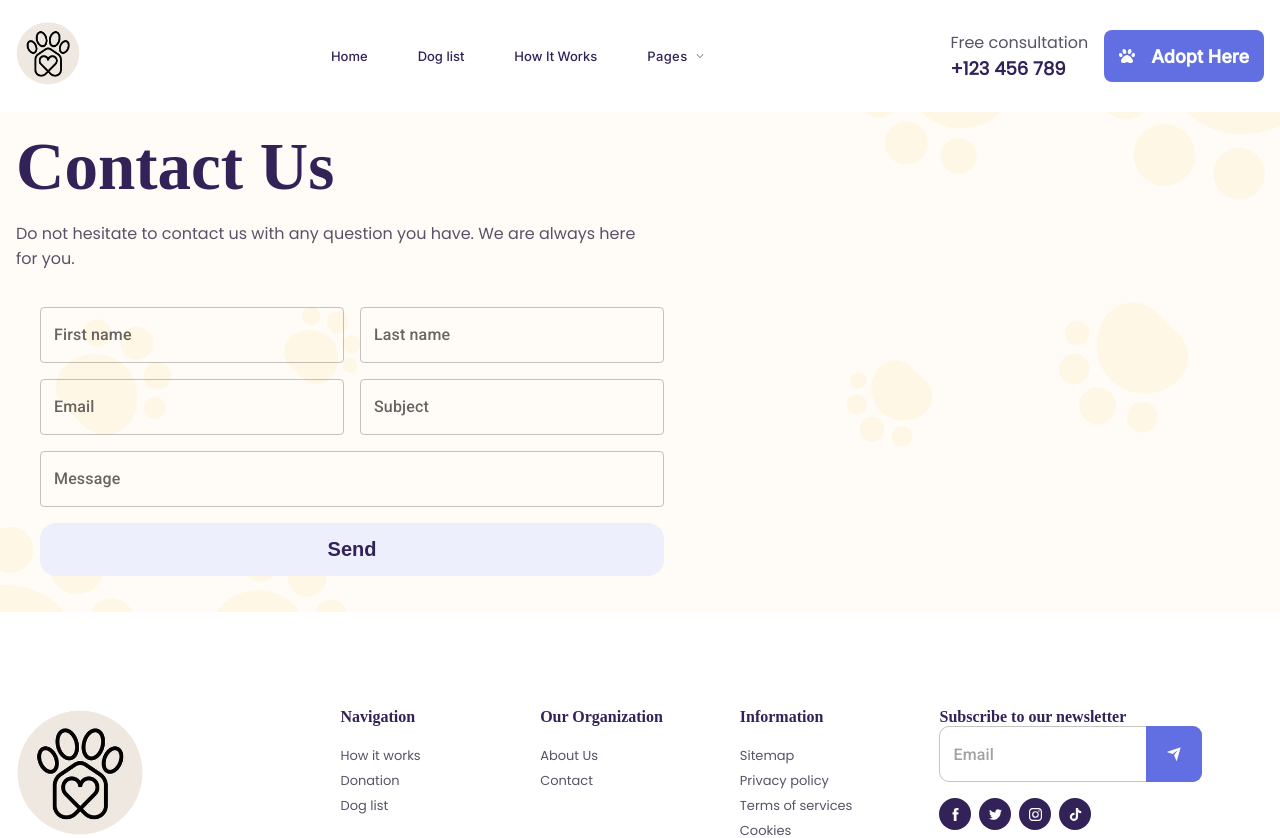
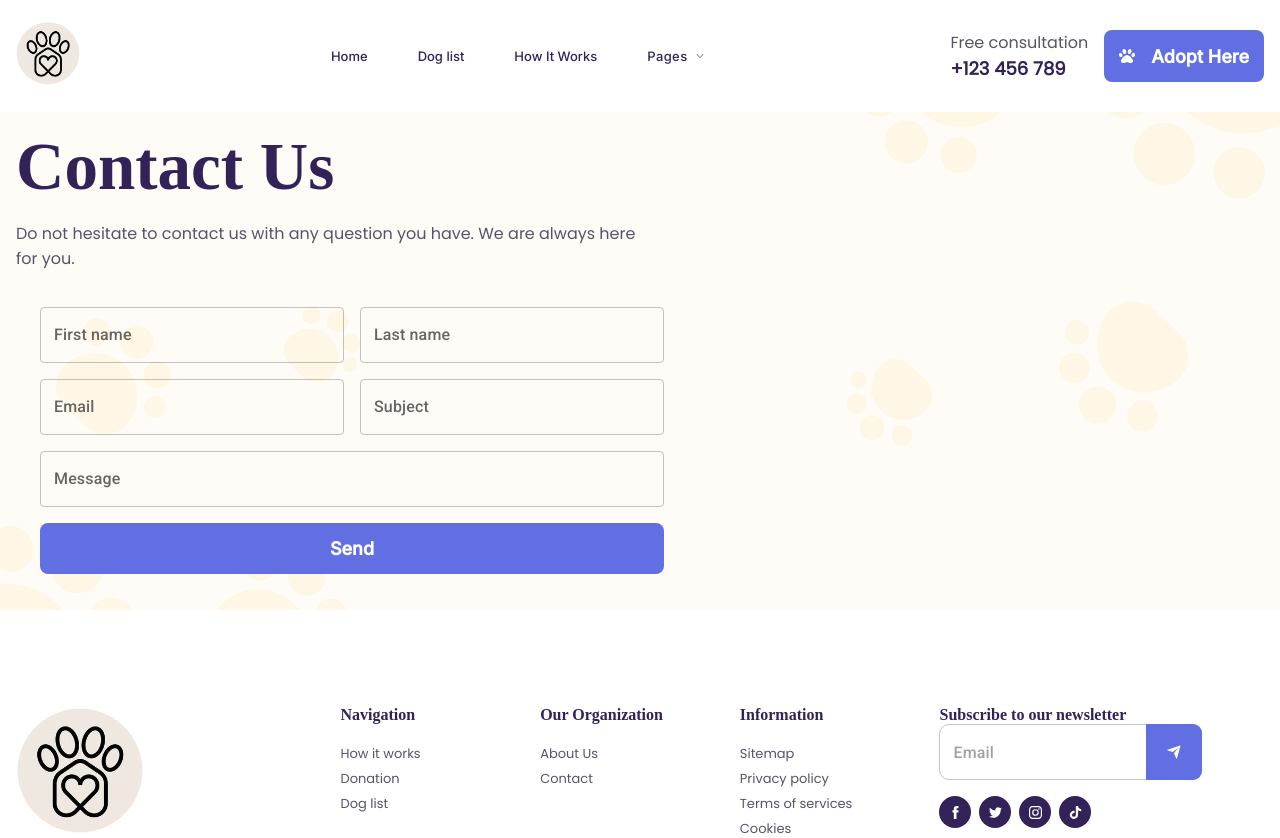
Before and after one commit to simz14/HappyTails, a React (Vite) app in the folder client/: page /contactus in a window 1280 px wide. Shown: the top 838 px of the page. Built offline with nearby package versions, Linux system fonts and the light colour scheme; a web font is replaced by a local one.

Commit message:
scroll to top component

```diff
--- a/client/src/App.jsx
+++ b/client/src/App.jsx
@@ -10,6 +10,7 @@ import Adoption from "./screens/Adoption/Adoption";
 import Donation from "./screens/Donation/Donation";
 import HowItWorks from "./screens/HowItWorks/HowItWorks";
 import ContactUs from "./screens/ContactUs/ContactUs";
+import ScrollTop from "./components/ScrollTop";
 
 const App = () => {
   return (
--- a/client/src/components/Header/MenuDropdown.jsx
+++ b/client/src/components/Header/MenuDropdown.jsx
@@ -118,7 +118,7 @@ const MenuDropdown = () => {
             <ListItemButton>
               <ListItemText primary="About us" />
             </ListItemButton>
-            <ListItemButton>
+            <ListItemButton onClick={() => handleClickMenuItem("/contactus")}>
               <ListItemText primary="Contact Us" />
             </ListItemButton>
           </List>
--- /dev/null
+++ b/client/src/components/ScrollTop.jsx
@@ -0,0 +1,9 @@
+import { useEffect } from "react";
+
+const ScrollTop = () => {
+  useEffect(() => {
+    window.scrollTo(0, 0);
+  }, []);
+  return <></>;
+};
+export default ScrollTop;
--- a/client/src/screens/Adoption/Adoption.jsx
+++ b/client/src/screens/Adoption/Adoption.jsx
@@ -5,6 +5,7 @@ import Intro from "./components/Intro";
 import { DogsContext } from "../../context/DogsContext";
 import PawsBcg from "../../components/PawsBcg";
 import AdoptionForm from "./components/AdoptionForm";
+import ScrollTop from "../../components/ScrollTop";
 
 const Adoption = () => {
   const { id } = useParams();
@@ -17,6 +18,7 @@ const Adoption = () => {
 
   return (
     <Layout>
+      <ScrollTop />
       <PawsBcg>
         <Intro dog={dog} />
       </PawsBcg>
--- a/client/src/screens/ContactUs/ContactUs.jsx
+++ b/client/src/screens/ContactUs/ContactUs.jsx
@@ -5,8 +5,9 @@ import { Container } from "../../components/Container";
 import styled from "styled-components";
 import { DialogContent, TextField } from "@mui/material";
 import { useForm } from "react-hook-form";
-import LightPurpleButton from "../../components/Buttons/LightPurpleButton";
 import Swal from "sweetalert2";
+import PurpleButton from "../../components/Buttons/PuprleButton";
+import ScrollTop from "../../components/ScrollTop";
 
 const ContactUsWrap = styled.div`
   display: grid;
@@ -25,6 +26,9 @@ const ContactUsWrap = styled.div`
     flex-direction: column;
     gap: 1rem;
     width: 100%;
+  }
+  button {
+    justify-content: center;
   }
 `;
 
@@ -51,6 +55,7 @@ const ContactUs = () => {
 
   return (
     <Layout>
+      <ScrollTop />
       <PawsBcg>
         <Container>
           <ContactUsWrap>
@@ -135,10 +140,7 @@ const ContactUs = () => {
                     />
                   </div>
 
-                  <LightPurpleButton
-                    onClick={handleSubmit(onSubmit)}
-                    title="Send"
-                  />
+                  <PurpleButton onClick={handleSubmit(onSubmit)} title="Send" />
                 </DialogContent>
               </div>
             </div>
--- a/client/src/screens/Dog/DogDetail.jsx
+++ b/client/src/screens/Dog/DogDetail.jsx
@@ -10,6 +10,7 @@ import KnowBetter from "./components/KnowBetter";
 import AdoptRequest from "./components/AdoptRequest";
 import DogsSection from "../../components/Dog/DogsSection";
 import PawsBcg from "../../components/PawsBcg";
+import ScrollTop from "../../components/ScrollTop";
 
 const DogDetail = () => {
   const { id } = useParams();
@@ -22,6 +23,7 @@ const DogDetail = () => {
 
   return (
     <Layout>
+      <ScrollTop />
       <PawsBcg>
         <Container>
           <Spacer size="s" />
--- a/client/src/screens/DogList/DogList.jsx
+++ b/client/src/screens/DogList/DogList.jsx
@@ -4,10 +4,12 @@ import IntroSection from "./components/IntroSection";
 import HowItWorksSection from "../../components/HowItWorks";
 import AskedQuestions from "../../components/AskedQuestions/AskedQuestions";
 import DogsSection from "../../components/Dog/DogsSection";
+import ScrollTop from "../../components/ScrollTop";
 
 const DogList = () => {
   return (
     <Layout>
+      <ScrollTop />
       <IntroSection />
       <DogsSection loadMore={true} hasTopPadding={true} amount={6} />
       <HowItWorksSection />
--- a/client/src/screens/Donation/Donation.jsx
+++ b/client/src/screens/Donation/Donation.jsx
@@ -3,10 +3,12 @@ import Layout from "../../components/Layout";
 import IntroSection from "./components/IntroSection";
 import GallerySection from "./components/GallerySection";
 import DescriptionSection from "./components/DescriptionSection";
+import ScrollTop from "../../components/ScrollTop";
 
 const Donation = () => {
   return (
     <Layout>
+      <ScrollTop />
       <IntroSection />
       <GallerySection />
       <DescriptionSection />
--- a/client/src/screens/Home/Home.jsx
+++ b/client/src/screens/Home/Home.jsx
@@ -1,14 +1,16 @@
-import React from "react";
+import React, { useEffect } from "react";
 import IntroSection from "./sections/IntroSection";
 import Layout from "../../components/Layout";
 import DogsSection from "../../components/Dog/DogsSection";
 import ServicesSection from "./sections/ServiceSection/ServicesSection";
 import ClientsSection from "./sections/ClientsSection";
 import LearnMoreSection from "./sections/LearnMore";
+import ScrollTop from "../../components/ScrollTop";
 
 const Home = () => {
   return (
     <Layout>
+      <ScrollTop />
       <IntroSection />
       <DogsSection navigateTo={true} amount={6} />
       <ServicesSection />
--- a/client/src/screens/Home/sections/IntroSection.jsx
+++ b/client/src/screens/Home/sections/IntroSection.jsx
@@ -4,6 +4,7 @@ import PurpleButton from "../../../components/Buttons/PuprleButton";
 import happyWomenImg from "../../../assets/womenHappyDog.png";
 import OptionsSection from "./OptionsSections";
 import { Spacer } from "../../../components/Spacer";
+import { useNavigate } from "react-router";
 
 const BcgImage = styled.div`
   height: 100%;
@@ -76,6 +77,7 @@ const IntroWrapper = styled.div`
 `;
 
 const IntroSection = () => {
+  const navigate = useNavigate();
   return (
     <HomeWrapper>
       <IntroWrapper>
@@ -92,6 +94,7 @@ const IntroSection = () => {
               icon={<FaArrowCircleRight />}
               iconAfter={true}
               title={"Contact Us"}
+              onClick={() => navigate("/contactus")}
             />
           </div>
         </div>
--- a/client/src/screens/HowItWorks/HowItWorks.jsx
+++ b/client/src/screens/HowItWorks/HowItWorks.jsx
@@ -5,10 +5,12 @@ import StepsSection from "./components/StepsSection";
 import ClientsSection from "../Home/sections/ClientsSection";
 import OurPartnersSection from "./components/PartnersSection";
 import LearnMore from "../Home/sections/LearnMore";
+import ScrollTop from "../../components/ScrollTop";
 
 const HowItWorks = () => {
   return (
     <Layout>
+      <ScrollTop />
       <IntroSection />
       <StepsSection />
       <ClientsSection />
```
